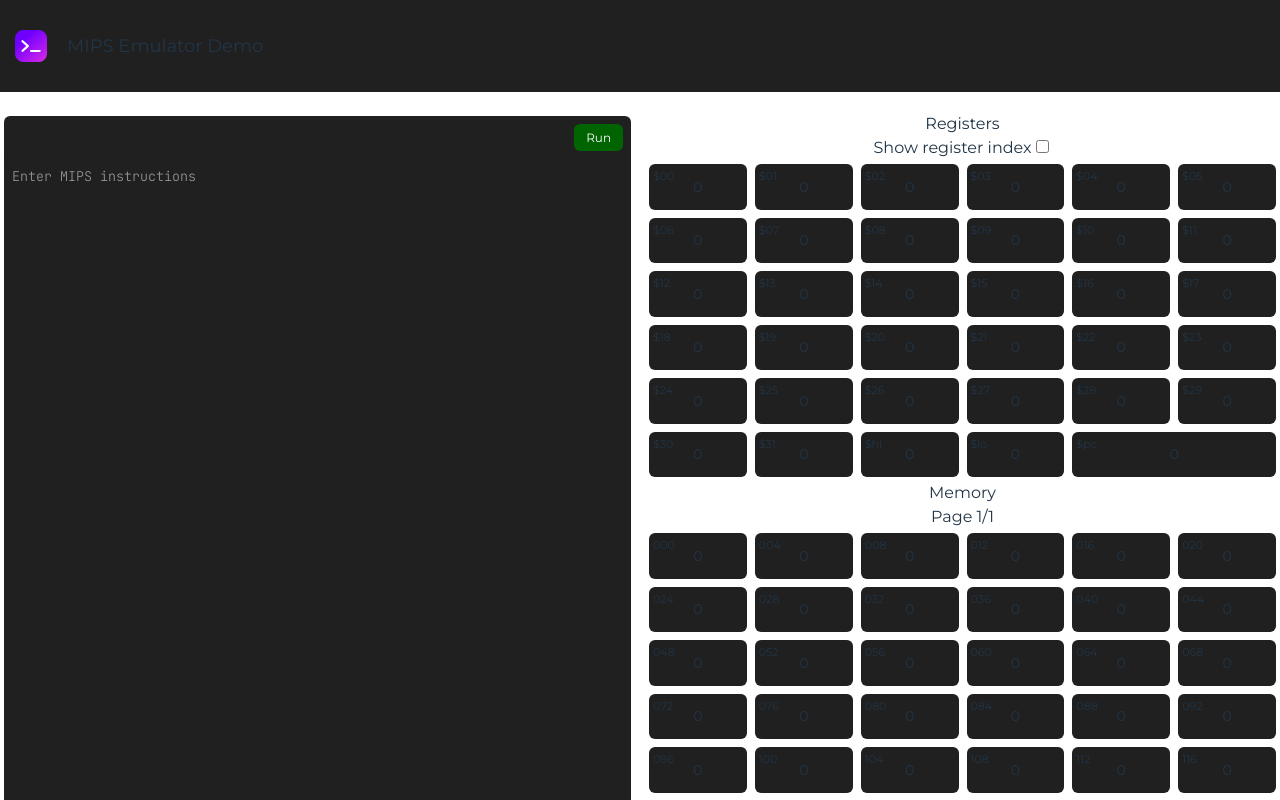
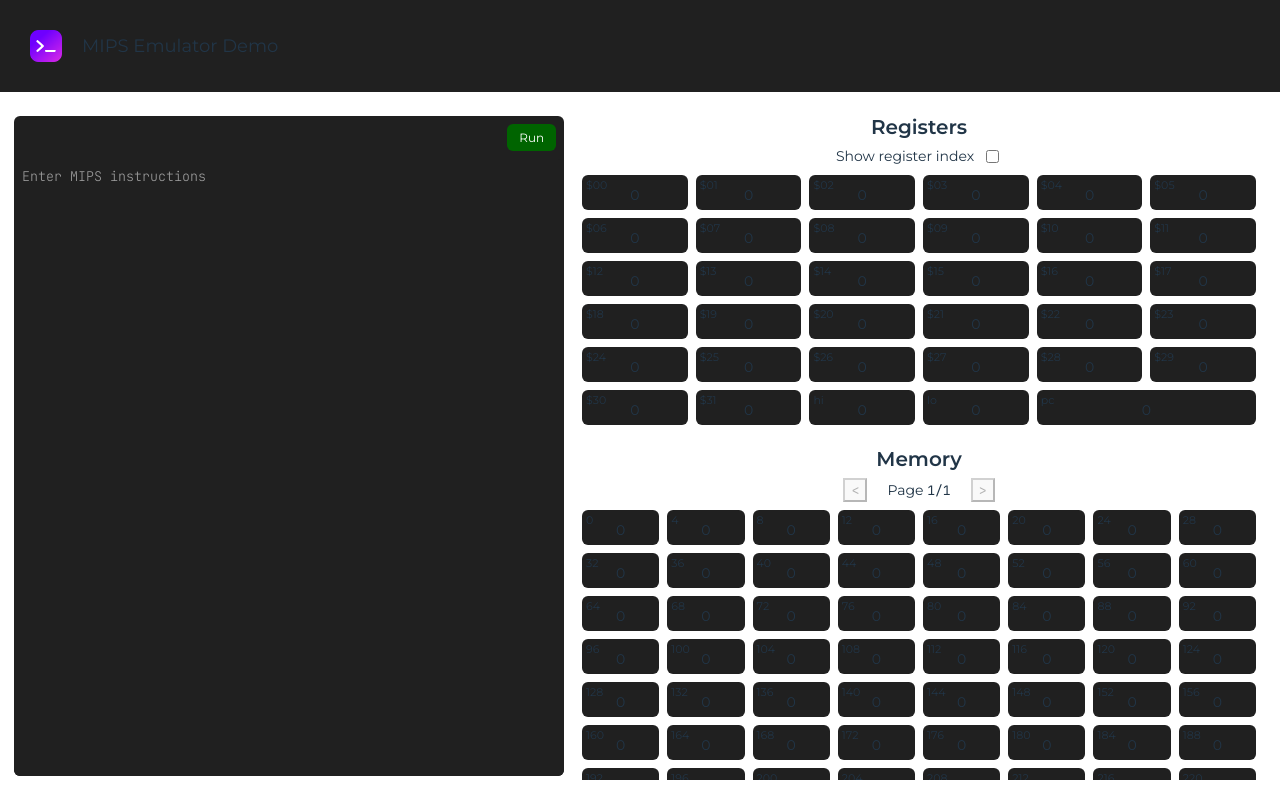
Before and after one commit to ad220/mips-emulator-demo, a React (Vite) app in the folder frontend/: page / in a window 1280 px wide. Shown: the top 800 px of the page. Built offline with nearby package versions, Linux system fonts and the light colour scheme.

Commit message:
fix register and memory display, merged table cell in a shared component

```diff
--- a/frontend/src/App.css
+++ b/frontend/src/App.css
@@ -6,36 +6,32 @@
   font-weight: 400;
 }
 
+html {
+  height: 100%;
+}
+
 body {
   margin: 0;
+  height: 100%;
+}
+
+.mono {
+  font-family: 'Jetbrains Mono';
 }
 
 #root {
   width: 100%;
+  height: 100%;
   text-align: center;
-}
-
-#demo-container {
   display: flex;
-  gap: 10px;
-  margin: 0 auto;
-  max-width: 1360px;
-}
-
-#input-output {
-  width: 50%;
-  padding: 4px;
-}
-
-#state-view {
-  width: 50%;
+  flex-direction: column;
 }
 
 header {
-  & div {
+  > div {
     max-width: 1360px;
     margin: auto;
-    padding: 30px 15px;
+    padding: 30px 30px;
     font-size: large;
     font-weight: normal;
     display: flex;
@@ -43,7 +39,24 @@ header {
     align-items: center;
   }
   background-color: #202020;
-  margin-bottom: 20px;
+}
+
+
+#demo-container {
+  flex-grow: 1;
+  display: flex;
+  gap: 10px;
+  margin: 0 auto;
+  min-height: 480px;
+  max-height: 980px;
+  max-width: 1360px;
+  padding: 20px 10px;
+  height: auto;
+}
+
+#input-output {
+  width: 45%;
+  padding: 4px;
 }
 
 .editor-container {
@@ -95,3 +108,12 @@ header {
 .editor-text-input:focus {
   outline:none;
 }
+
+#state-view {
+  width: 55%;
+  display: flex;
+  flex-direction: column;
+  height: 100%;
+  overflow: auto;
+  gap: 15px;
+}
--- a/frontend/src/App.jsx
+++ b/frontend/src/App.jsx
@@ -68,7 +68,7 @@ function App() {
   }
 
   return (
-    <div>
+    <>
     <header>
       <div>
         <img src={terminal} alt="Logo" width="32"/>
@@ -93,11 +93,14 @@ function App() {
         {/* <StandardOutputComponent/> */}
       </div>
       <div id="state-view">
-          <RegisterTableComponent registers={registers} pc={pc} hi={hi} lo={lo}/>
+        <RegisterTableComponent registers={registers}pc={pc} hi={hi} lo={lo}/>
         <MemoryPageComponent memory={memory}/>
       </div>
+      <div>
+
       </div>
     </div>
+    </>
   )
 }
 
--- a/frontend/src/components/MemoryPage.css
+++ b/frontend/src/components/MemoryPage.css
@@ -1,30 +1,33 @@
-
 .memory-pages {
     display: flex;
-    flex-wrap: wrap;
+    flex-direction: column;
+    gap: 4px;
+    flex-grow: 3;
 }
 
-.memory-cell-container {
-    width: calc(1/6*100%);
+.memory-title {
+    font-size: 20px;
+    font-weight: 600;
 }
 
-.memory-cell {
-    margin: 4px;
-    padding: 4px;
-    background-color: #202020;
-    border-radius: 6px;
+.page-browser {
+    font-size: 14px;
+    display: flex;
+    align-items: center;
+    justify-content: center;
+    gap: 20px;
+
+    > a > a { /* page count */
+        font-size: 13px;
+    }
 }
 
-.memory-header {
+.memory-table {
     display: flex;
-    font-size: 11px;
+    flex-wrap: wrap;
+    flex-grow: 1;
 }
 
-.memory-value {
-    font-size: 14px;
-    position: relative;
-    top: -8px;
-    left: 0;
-    width: 100%;
-    height: 100%;
+.table-cell-container.memory {
+    width: calc(1/8*100%);
 }
--- a/frontend/src/components/MemoryPage.jsx
+++ b/frontend/src/components/MemoryPage.jsx
@@ -1,6 +1,8 @@
 // components/MemoryPageComponent.js
 import {useState} from 'react';
 import './MemoryPage.css'
+
+import TableCellComponent from './TableCell'
 
 const MemoryPageComponent = ({
   memory
@@ -20,32 +22,19 @@ const MemoryPageComponent = ({
   console.log(pageIndexes.findIndex((_, i, o) => {pageIndex==o[i];}))
 
   return (
-    <>
-      <a>Memory</a> <br></br>
-      {
-        pageIndex>0 &&
-        <button onClick={() => {setPageIndex(pageIndex-1);}}>Previous</button>
-      }
-      <a>Page {pageIndexes[pageIndex]*1+1}/{pageIndexes[pageIndexes.length-1]*1+1}</a>
-      {
-        pageIndex<pageIndexes.length-1 &&
-        <button onClick={() => {setPageIndex(pageIndex+1);}}>Next</button>
-      }
-      <div class="memory-pages">
+    <div class="memory-pages">
+      <a class="memory-title">Memory</a>
+      <div class="page-browser">
+          <button class="mono" disabled={pageIndex<=0} onClick={() => {setPageIndex(pageIndex-1);}}>&lt;</button>
+        <a>Page <a class="mono">{pageIndexes[pageIndex]*1+1}/{pageIndexes[pageIndexes.length-1]*1+1}</a></a>
+          <button class="mono" disabled={pageIndex>=pageIndexes.length-1} onClick={() => {setPageIndex(pageIndex+1);}}>&gt;</button>
+      </div>
+      <div class="memory-table">
         {memory[pageIndexes[pageIndex]].map((value, index) => (
-          <div class="memory-cell-container">
-            <div class="memory-cell">
-              <div class="memory-header">
-                <a>{('00'+index*4).slice(-3)}</a>
-              </div>
-              <div class="register-value">
-                {value}
-              </div>
-            </div>
-          </div>
+          <TableCellComponent className="memory" key={index} header={index*4} value={value}/>
         ))}
       </div>
-    </>
+    </div>
   );
 };
 
--- a/frontend/src/components/RegisterTable.css
+++ b/frontend/src/components/RegisterTable.css
@@ -1,34 +1,32 @@
+.register-display {
+    display: flex;
+    flex-direction: column;
+    gap: 4px;
+    flex-grow: 2;
+}
+
+.register-title {
+    font-size: 20px;
+    font-weight: 600;
+}
+
+.register-options {
+    font-size: 14px;
+    display: flex;
+    gap: 8px;
+    justify-content: center;
+}
 
 .register-table {
     display: flex;
     flex-wrap: wrap;
+    flex-grow: 1;
 }
 
-.register-cell-container {
+.table-cell-container.register {
     width: calc(1/6*100%);
 }
 
-.register-cell {
-    margin: 4px;
-    padding: 4px;
-    background-color: #202020;
-    border-radius: 6px;
+.cell-pc {
+    width: calc(1/3*100%) !important;
 }
-
-#cell-pc {
-    width: calc(1/3*100%);
-}
-
-.register-header {
-    display: flex;
-    font-size: 11px;
-}
-
-.register-value {
-    font-size: 14px;
-    position: relative;
-    top: -8px;
-    left: 0;
-    width: 100%;
-    height: 100%;
-}
--- a/frontend/src/components/RegisterTable.jsx
+++ b/frontend/src/components/RegisterTable.jsx
@@ -1,6 +1,8 @@
 // components/RegisterTableComponent.js
 import {useState} from 'react';
 import './RegisterTable.css'
+
+import TableCellComponent from './TableCell'
 
 const RegisterTableComponent = ({
   registers,
@@ -12,56 +14,26 @@ const RegisterTableComponent = ({
   const [useNameAsLabel, toggleLabel] = useState(false);
 
   return (
-    <>
-    <a>Registers</a>
-    <br></br>
-    <label>Show register index</label>
-    <input type="checkbox" id="register-label-switch" value={useNameAsLabel} onChange={(e) => {toggleLabel(e.target.checked);}}></input>
-    <div class="register-table">
-          {Object.keys(registers).map((key, index) => (
-            <div class="register-cell-container" key={key}>
-              <div class="register-cell">
-                <div class="register-header">
-                  <a>{useNameAsLabel ? key : '$'+('0'+index).slice(-2)}</a>
-                </div>
-                <div class="register-value">
-                  {registers[key]}
-                </div>
-              </div>
-            </div>
-          ))}
-          <div class="register-cell-container">
-            <div class="register-cell">
-              <div class="register-header">
-                  <a>$hi</a>
-                </div>
-                <div class="register-value">
-                  {hi}
-                </div>
-            </div>
-          </div>
-          <div class="register-cell-container">
-            <div class="register-cell">
-              <div class="register-header">
-                  <a>$lo</a>
-                </div>
-                <div class="register-value">
-                  {lo}
-                </div>
-            </div>
-          </div>
-          <div class="register-cell-container" id="cell-pc">
-            <div class="register-cell">
-              <div class="register-header">
-                  <a>$pc</a>
-                </div>
-                <div class="register-value">
-                  {pc}
-                </div>
-            </div>
-          </div>
+    <div class="register-display">
+      <a class="register-title">Registers</a>
+      <div class="register-options">
+        <label>Show register index</label>
+        <input type="checkbox" id="register-label-switch" value={useNameAsLabel} onChange={(e) => {toggleLabel(e.target.checked);}}></input>
+      </div>
+      <div class="register-table">
+            {Object.keys(registers).map((key, index) => (
+              <TableCellComponent
+                className="register"
+                key={key}
+                header={useNameAsLabel ? key : '$'+('0'+index).slice(-2)}
+                value={registers[key]}
+              />
+            ))}
+            <TableCellComponent className="register" key="$hi" header="hi" value={hi}/>
+            <TableCellComponent className="register" key="$lo" header="lo" value={lo}/>
+            <TableCellComponent className="register cell-pc" key="$pc" header="pc" value={pc}/>
+      </div>
     </div>
-    </>
   );
 };
 
--- /dev/null
+++ b/frontend/src/components/TableCell.css
@@ -0,0 +1,36 @@
+.table-cell-container {
+    padding: 4px;
+    & *:hover {
+        cursor: default;
+    }
+}
+
+.table-cell {
+    display: flex;
+    flex-direction: column;
+    padding: 4px;
+    background-color: #202020;
+    border-radius: 6px;
+    height: 100%;
+}
+
+.table-cell-header {
+    font-size: 11px;
+    line-height: 0;
+    margin-top: 6px;
+    align-self: flex-start;
+}
+
+.table-cell-value {
+    font-size: 14px;
+    width: 100%;
+    flex-grow: 1;
+    display: flex;
+    flex-direction: column;
+    justify-content: center;
+
+    > a {
+        overflow: hidden;
+        text-overflow: ellipsis;
+    }
+}
--- /dev/null
+++ b/frontend/src/components/TableCell.jsx
@@ -0,0 +1,23 @@
+// components/TableCell.js
+
+import './TableCell.css'
+
+const TableCellComponent = ({
+    className,
+    key,
+    header,
+    value,
+}) => {
+    return (
+        <div class={"table-cell-container "+className} key={key}>
+            <div class="table-cell">
+                <a class="table-cell-header">{header}</a>
+                <div class="table-cell-value">
+                    <a title={value}>{value}</a>
+                </div>
+            </div>
+        </div>
+    );
+};
+
+export default TableCellComponent
```
Lines whose indentation alone changed are shown as unchanged.
